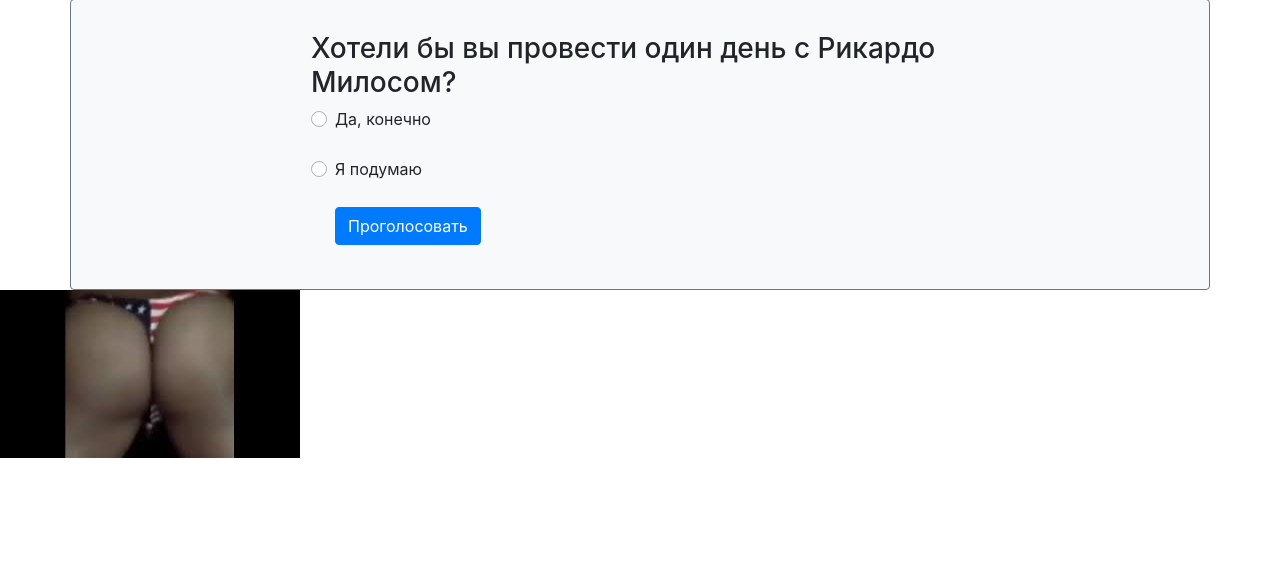
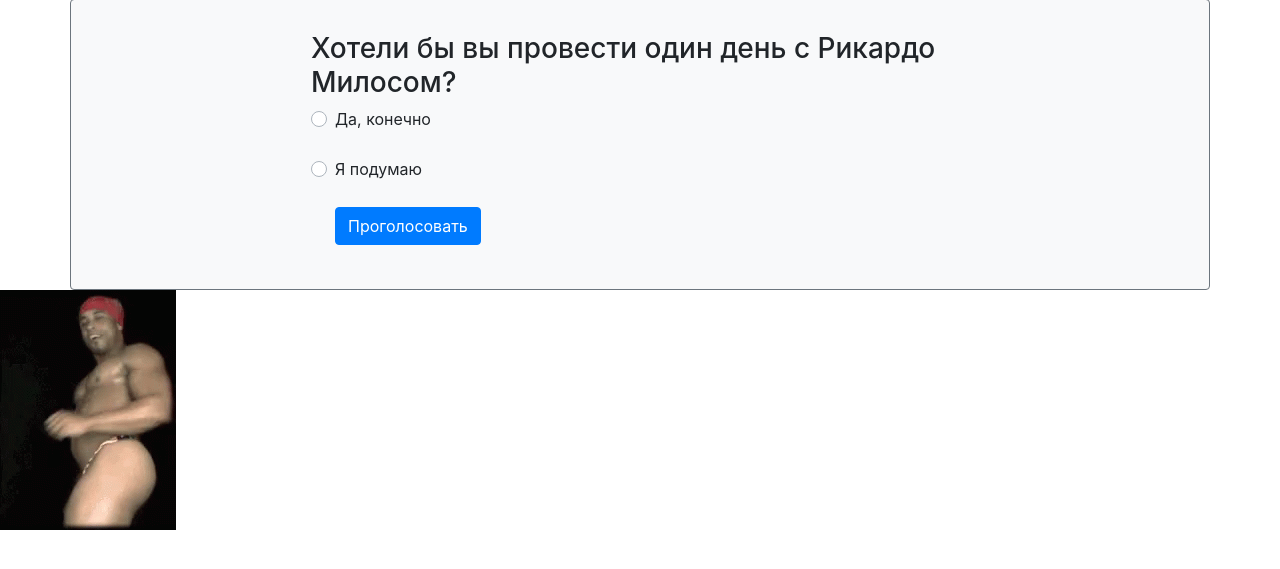
Before and after one commit to ArtherusAA/votingisover, a Django app: page /voting/ in a window 1280 px wide. Shown: the part 140-709 px from the top of the page. Run offline with Django 3.2, Linux system fonts and the light colour scheme; data comes from the database, SQL or seed files in the repository; some libraries are stand-ins or nearby versions.

Commit message:
ricardo gif

```diff
--- a/votingisover/voting/templates/registration/votingisover.html
+++ b/votingisover/voting/templates/registration/votingisover.html
@@ -49,6 +49,6 @@
     </div>
     {% endfor %}
 </main>
-    <p><img src="/media/ricardo.jpg" alt="тут должен быть Ricardo" width="300" height="168"></p>
+    <p><img src="/media/tenor-2.gif" alt="тут должен быть Ricardo"></p>
 </body>
 </html>
```
